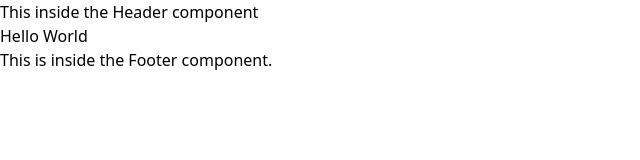
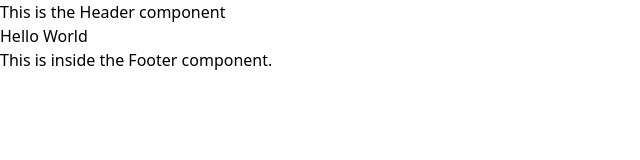
Before and after one commit to maddipaddi/Fireside-Holidaze, a React (Vite) app: page / in a window 1280 px wide. Shown: the top 160 px of the page, without its empty margins (0-640 px from the left). Built offline with nearby package versions, Linux system fonts and the light colour scheme.

Commit message:
feat: add header element to Header component

```diff
--- a/src/App.jsx
+++ b/src/App.jsx
@@ -3,7 +3,7 @@ import { Routes, Route } from "react-router-dom";
 import "./index.css";
 import Layout from "./components/layout/Layout";
 import Home from "./pages/Home";
-import Listings from "./pages/Listings";
+import Venues from "./pages/Venues";
 import Login from "./pages/Login";
 import Register from "./pages/Register";
 
@@ -13,7 +13,7 @@ function App() {
       <Routes>
         <Route path="/" element={<Layout />}>
           <Route index element={<Home />} />
-          <Route path="/Listings" element={<Listings />} />
+          <Route path="/Venues" element={<Venues />} />
           <Route path="/Login" element={<Login />} />
           <Route path="/Register" element={<Register />} />
         </Route>
--- a/src/components/layout/Header.jsx
+++ b/src/components/layout/Header.jsx
@@ -1,3 +1,7 @@
 export default function Header() {
-  return <h1>This inside the Header component</h1>;
+  return (
+    <header>
+      <h1>This is the Header component</h1>
+    </header>
+  );
 }
```
Also changed, not shown: src/pages/Venues.jsx (renamed from src/pages/Listings.jsx).
